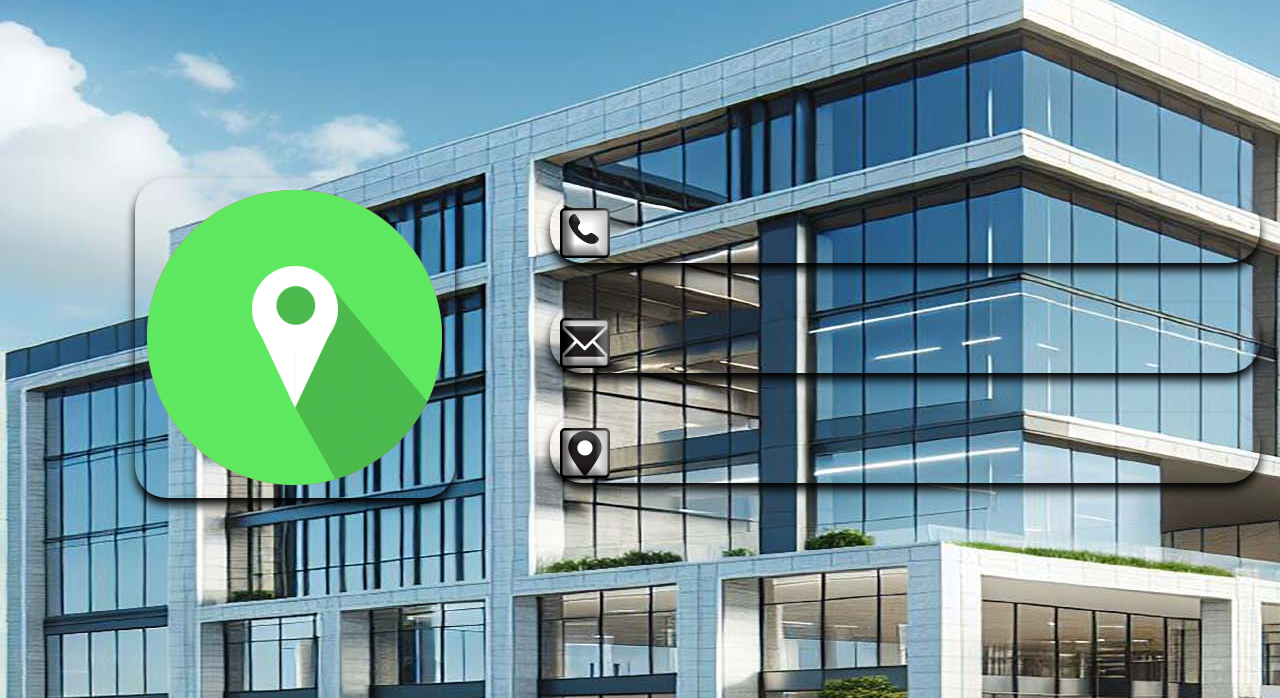
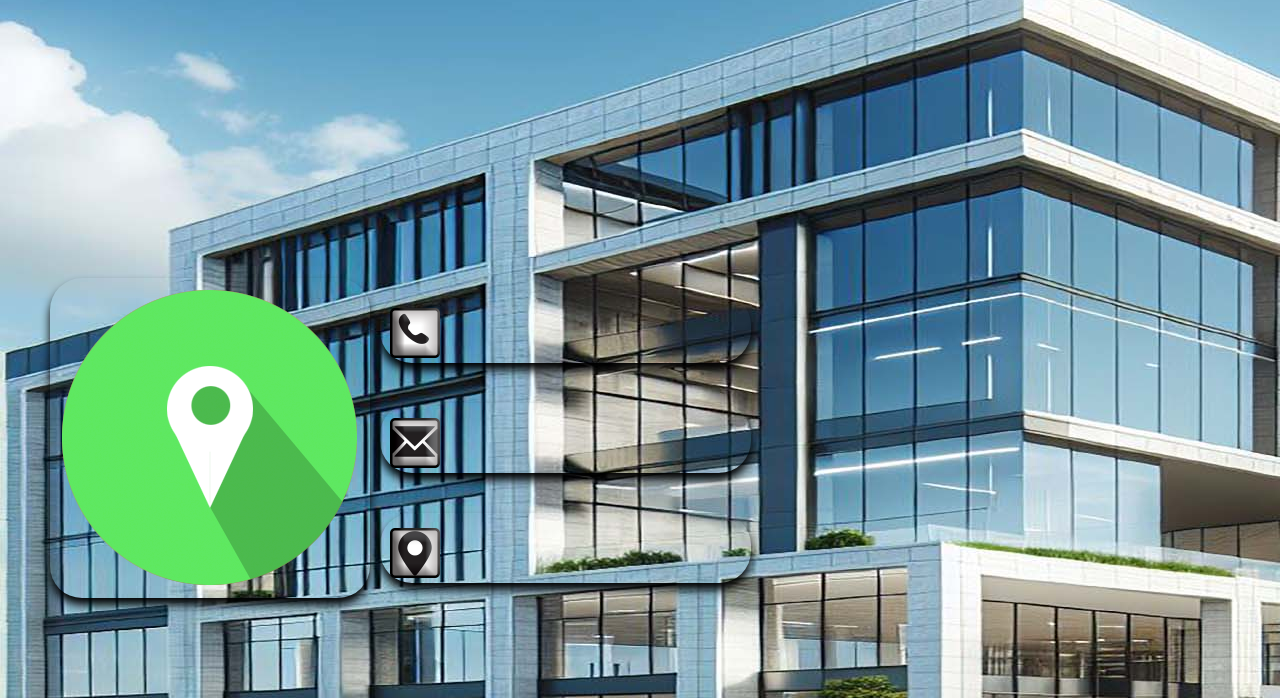
Before and after one commit to cristianhanet/FSSES, a plain HTML site: page contact.html in a window 1280 px wide. Shown: the part 102-800 px from the top of the page. Drawn offline with Linux system fonts and the light colour scheme; a web font is replaced by a local one.

Commit message:
Add files via upload

```diff
--- a/css/stylesheet.css
+++ b/css/stylesheet.css
@@ -380,9 +380,9 @@ h2{
 .container_cards_contact{
 	margin-top: 200px;
 	margin-left: 30px;
-	display: grid;
+	display: inline-grid;
 	align-items: center;
-	grid-template-columns: repeat(100px, minmax(350px, 1fr));
+	grid-template-columns: repeat(auto-fit);
 	grid-template-rows: 3;
 	gap: 10px;
 	grid-template-areas:
@@ -510,6 +510,13 @@ h2{
 		transform: translateY(30px);
 		transition: 0.5s all;
 	}
+	.card6 img{
+		/* width: 10%;
+		height: 10%; */
+		position:inherit;
+		top: 100;
+		left: 10;
+	}
 	.card6:hover .info{
 		opacity: 1;
 		transform: translateY(0px);
@@ -606,7 +613,7 @@ h2{
 		opacity: 1;
 	}
 	.card8 .info{
-		position:inherit;
+		position: relative;
 		top: 0px;
 		z-index: 3;
 		color:hsl(0, 100%, 100%);
```
